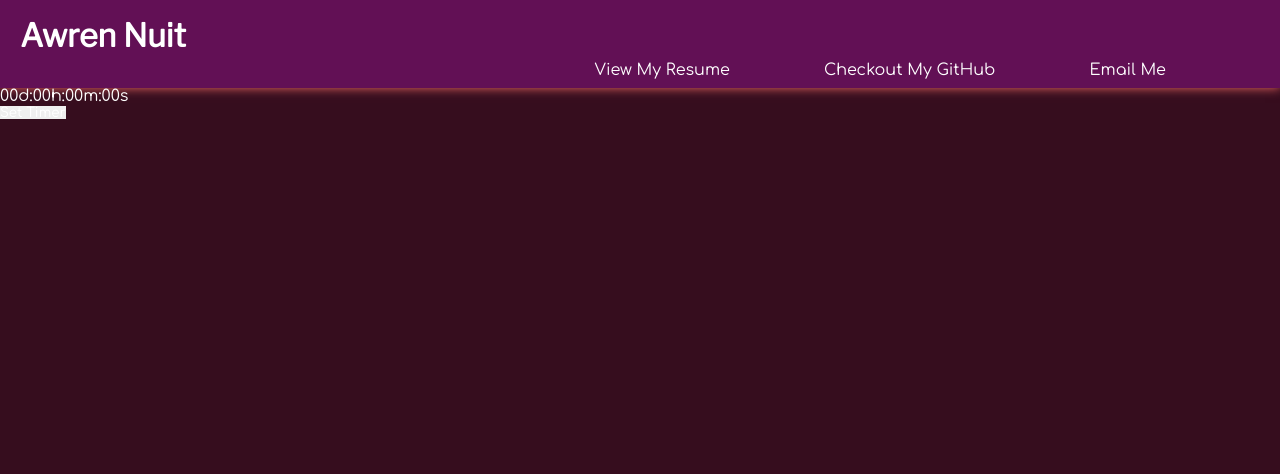
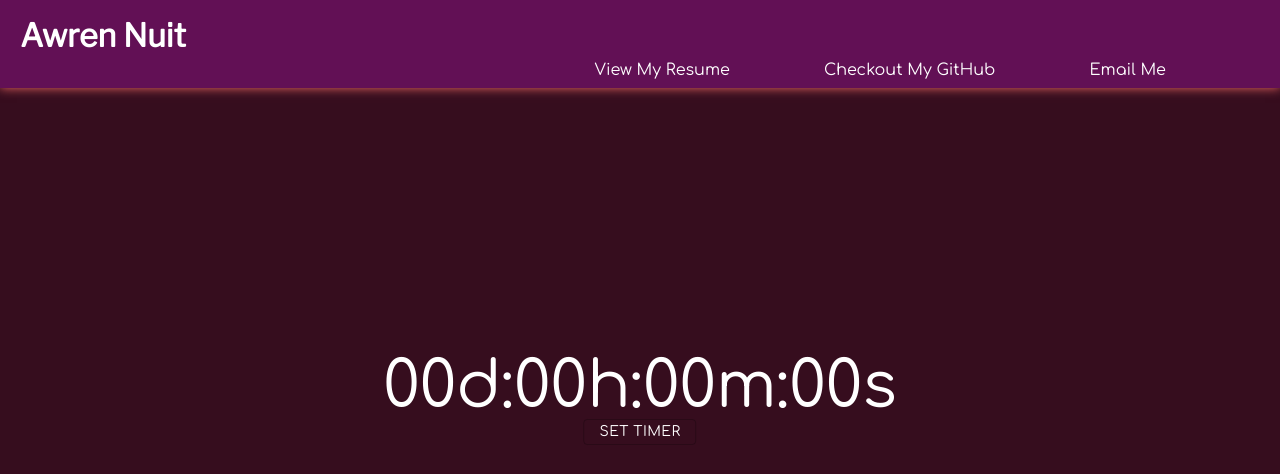
Before and after one commit to awrennuit/full-stack-software-developer-portfolio, a React (Create React App) app: page /timer in a window 1280 px wide. Shown: the top 474 px of the page. Built offline with nearby package versions, Linux system fonts and the light colour scheme.

Commit message:
installed Material-UI, updated timer logic

```diff
--- a/package.json
+++ b/package.json
@@ -3,6 +3,7 @@
   "version": "0.1.0",
   "private": true,
   "dependencies": {
+    "@material-ui/core": "^4.9.11",
     "@testing-library/jest-dom": "^4.2.4",
     "@testing-library/react": "^9.4.0",
     "@testing-library/user-event": "^7.2.1",
--- a/src/components/Timer/Timer.js
+++ b/src/components/Timer/Timer.js
@@ -1,7 +1,7 @@
 import React, { Component } from 'react';
 import { connect } from 'react-redux';
-// import { Link } from 'react-router-dom';
-// import Button from '@material-ui/core/Button';
+import Button from '@material-ui/core/Button';
+import './Timer.css';
 
 class Timer extends Component{
 
@@ -66,7 +66,7 @@ class Timer extends Component{
       if(minutes <= 0 && hours <= 0 && days <= 0){
         minutes = 0;
       }
-      else if(seconds === 59 && minutes <= 0){
+      else if(seconds === 59 && minutes < 0){
         minutes = 59;
         hours--;
       }
@@ -75,7 +75,7 @@ class Timer extends Component{
       if(hours <= 0 && days <= 0){
         hours = 0;
       }
-      else if(seconds === 59 && minutes === 59 && hours <= 0){
+      else if(seconds === 59 && minutes === 59 && hours < 0){
         hours = 23;
         days--;
       }
@@ -114,18 +114,21 @@ class Timer extends Component{
   render(){
     return(
       <>
-        <div className="countdown-container">
-          <div className="countdown">
+        <div className="timer-countdown-container">
+          <div className="timer-countdown">
             {this.state.days < 10 ? "0"+this.state.days : this.state.days}d:
             {this.state.hours < 10 ? "0"+this.state.hours : this.state.hours}h:
             {this.state.minutes < 10 ? "0"+this.state.minutes : this.state.minutes}m:
             {this.state.seconds < 10 ? "0"+this.state.seconds : this.state.seconds}s
           </div>
 
-          {/* <Link to="/"> */}
-            {/* <Button variant="outlined">Set Timer</Button> */}
-            <button onClick={()=>this.props.history.push(`/set-timer`)}>Set Timer</button>
-          {/* </Link> */}
+            <Button
+              variant="outlined"
+              onClick={()=>this.props.history.push(`/set-timer`)}
+            >
+              Set Timer
+            </Button>
+            {/* <button onClick={()=>this.props.history.push(`/set-timer`)}>Set Timer</button> */}
 
         </div>
       </>
--- a/src/components/TimerForm/TimerForm.js
+++ b/src/components/TimerForm/TimerForm.js
@@ -1,8 +1,8 @@
 import React, { useState } from 'react';
 import { useHistory } from 'react-router-dom';
 import { useDispatch } from 'react-redux';
-// import TextField from '@material-ui/core/TextField';
-// import Button from '@material-ui/core/Button';
+import TextField from '@material-ui/core/TextField';
+import Button from '@material-ui/core/Button';
 
 export default function TimerForm() {
 
@@ -44,9 +44,9 @@ export default function TimerForm() {
     <div className="timer-form">
       <h1>SET TIMER</h1>
       <form onSubmit={handleSubmit}>
-        {/* <TextField
+        <TextField
           type="text"
-          onChange={(e)=>handleChange(e, 'setDays')}
+          onChange={e => {handleChange(e, 'days');setDays(e.target.value);}}
           value={days}
           id="standard-basic"
           label="Days"
@@ -54,7 +54,7 @@ export default function TimerForm() {
         />
         <TextField
           type="text"
-          onChange={(e)=>handleChange(e, 'setHours')}
+          onChange={e => {handleChange(e, 'hours');setHours(e.target.value);}}
           value={hours}
           id="standard-basic"
           label="Hours"
@@ -62,7 +62,7 @@ export default function TimerForm() {
         />
         <TextField
           type="text"
-          onChange={(e)=>handleChange(e, 'setMinutes')}
+          onChange={e =>{handleChange(e, 'minutes');setMinutes(e.target.value);}}
           value={minutes}
           id="standard-basic"
           label="Minutes"
@@ -70,7 +70,7 @@ export default function TimerForm() {
         />
         <TextField
           type="text"
-          onChange={(e)=>handleChange(e, 'setSeconds')}
+          onChange={e =>{handleChange(e, 'seconds');setSeconds(e.target.value);}}
           value={seconds}
           id="standard-basic"
           label="Seconds"
@@ -78,8 +78,8 @@ export default function TimerForm() {
         />
         <br />
         <br />
-        <Button type="submit" variant="outlined">Start Countdown</Button> */}
-        <input
+        <Button type="submit" variant="outlined">Start Countdown</Button>
+        {/* <input
           type="text"
           onChange={(e)=>{handleChange(e, 'days');setDays(e.target.value);}}
           value={days}
@@ -108,7 +108,7 @@ export default function TimerForm() {
         />
         <br />
         <br />
-        <button type="submit">Start Countdown</button>
+        <button type="submit">Start Countdown</button> */}
       </form>
     </div>
   );
```
Also changed, not shown: 1 other file (tests, documents, lock files or other folders).
